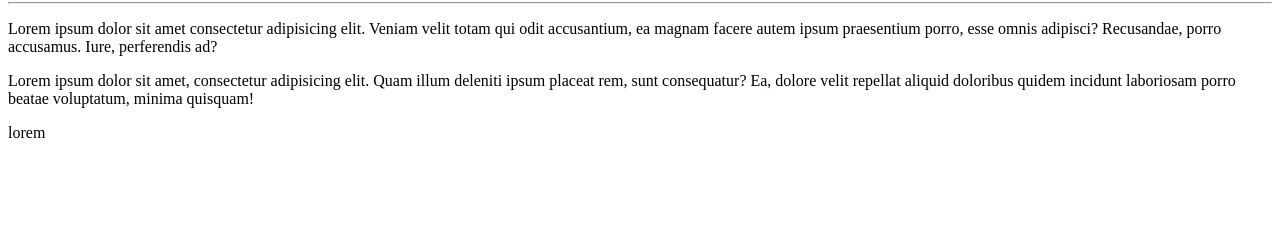
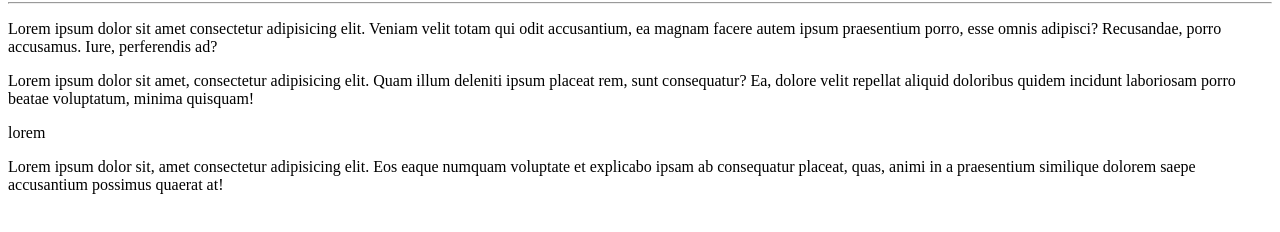
Before and after one commit to julio28des/Ola-mundo, a plain HTML site: page site-exemplo/index.html in a window 1280 px wide. Shown: the part 78-310 px from the top of the page. Drawn offline with Linux system fonts and the light colour scheme.

Commit message:
Update index.html
outro paragrafo

```diff
--- a/site-exemplo/index.html
+++ b/site-exemplo/index.html
@@ -11,6 +11,7 @@
     <p>Lorem ipsum dolor sit amet consectetur adipisicing elit. Veniam velit totam qui odit accusantium, ea magnam facere autem ipsum praesentium porro, esse omnis adipisci? Recusandae, porro accusamus. Iure, perferendis ad?</p>
     <p>Lorem ipsum dolor sit amet, consectetur adipisicing elit. Quam illum deleniti ipsum placeat rem, sunt consequatur? Ea, dolore velit repellat aliquid doloribus quidem incidunt laboriosam porro beatae voluptatum, minima quisquam!</p>
     <p>lorem</p>
+    <p>Lorem ipsum dolor sit, amet consectetur adipisicing elit. Eos eaque numquam voluptate et explicabo ipsam ab consequatur placeat, quas, animi in a praesentium similique dolorem saepe accusantium possimus quaerat at!</p>
 
 </body>
 </html>
```
